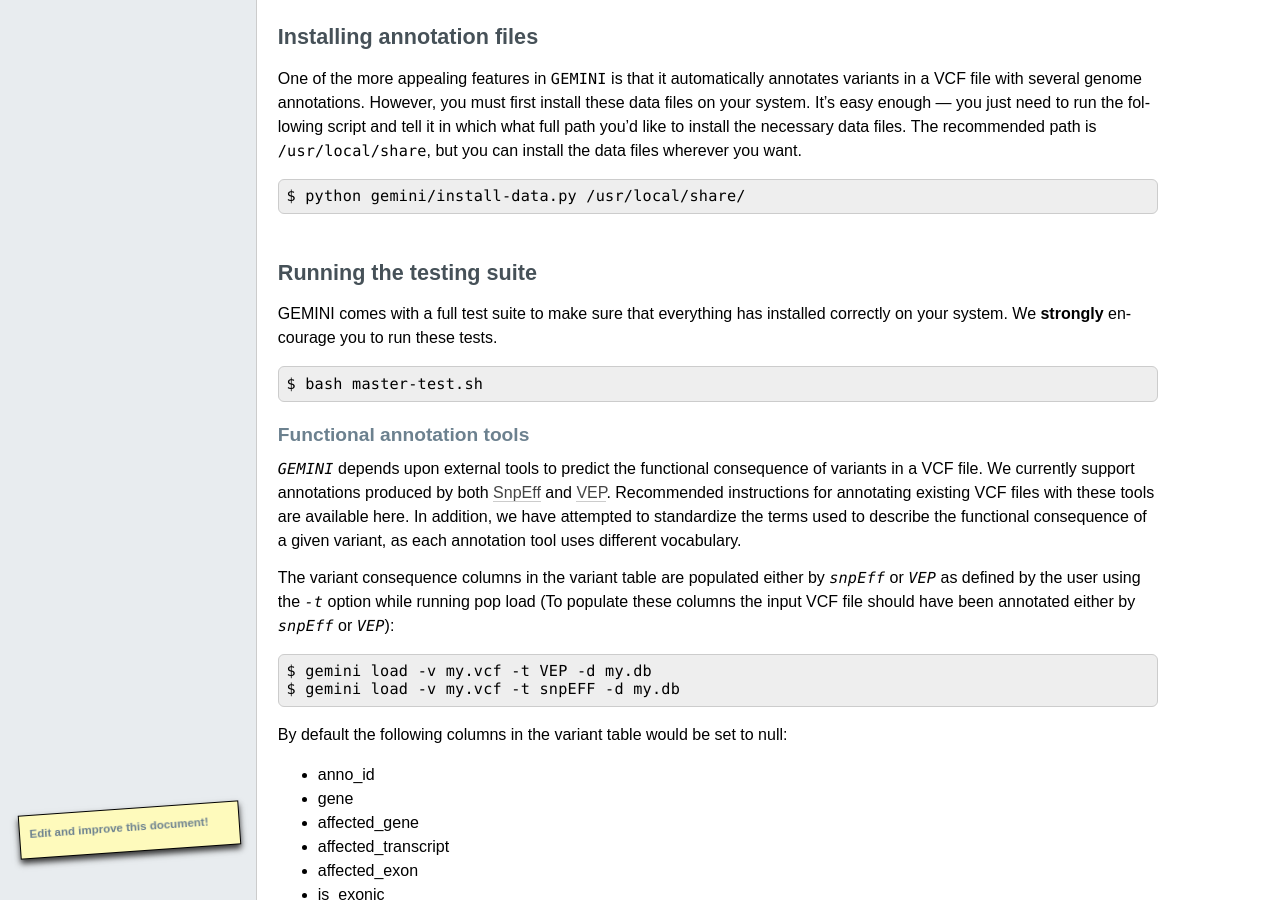
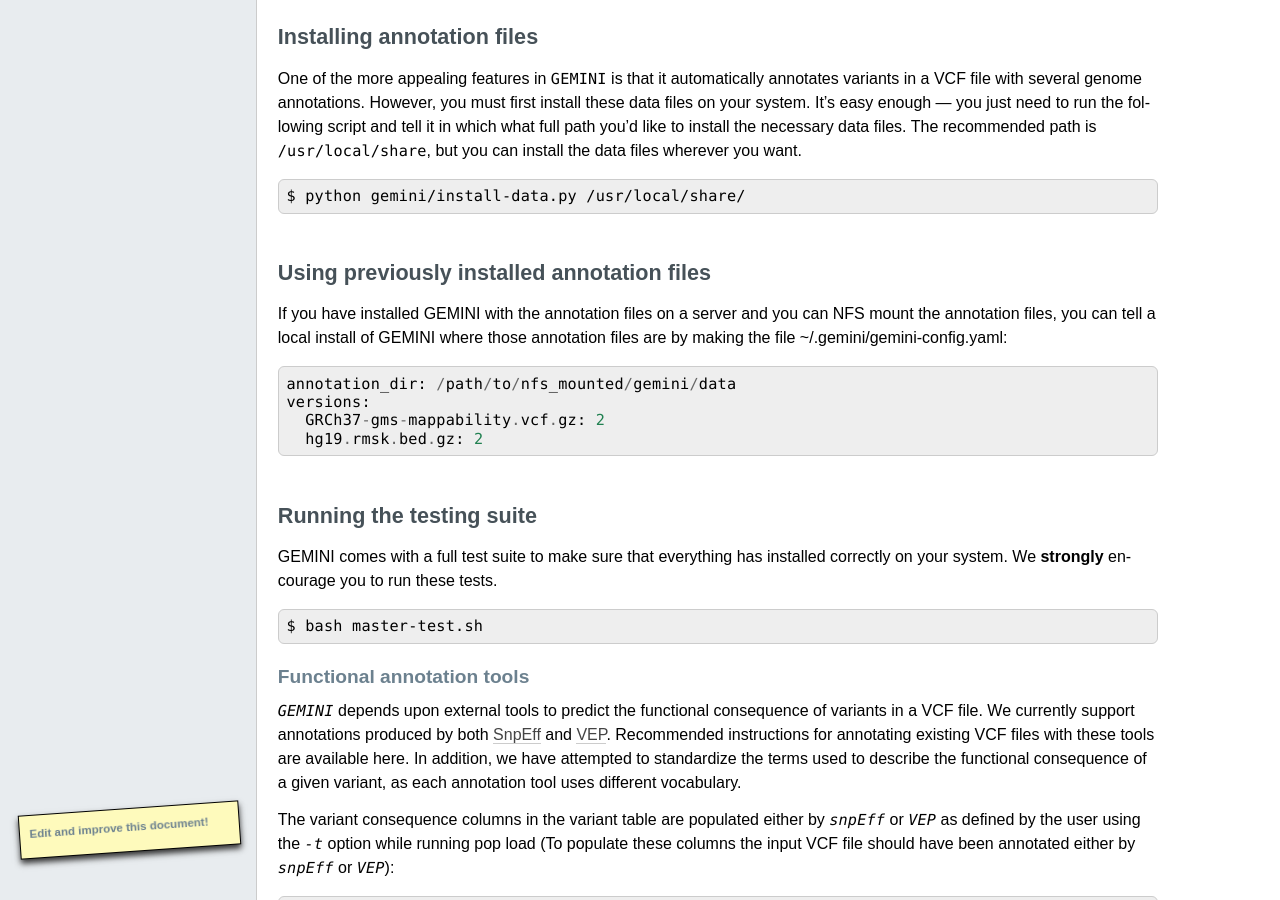
Before and after one commit to arq5x/gemini, a Sphinx documentation site: the page built from docs/content/installation.rst, in a window 1280 px wide and 900 px high, scrolled down 1942 px. Built offline with Sphinx 7.4.7, drawn with Linux system fonts in a browser that asks for light colours; formulas are drawn with MathJax 3; pages that are not in the unit, such as notebooks, are missing from menus; comment, search, counter and statistics services are not loaded; the version number is read from the project's files by our own code; some of the changed text lies outside the part shown.

Commit message:
Added how to manually create gemini-config.yaml
The use case is in the text.

```diff
--- a/docs/content/installation.rst
+++ b/docs/content/installation.rst
@@ -127,6 +127,16 @@
 
     $ python gemini/install-data.py /usr/local/share/
 
+Using previously installed annotation files
+===============================================================
+If you have installed GEMINI with the annotation files on a server and you can NFS mount
+the annotation files, you can tell a local install of GEMINI where those annotation files
+are by making the file ~/.gemini/gemini-config.yaml::
+
+	annotation_dir: /path/to/nfs_mounted/gemini/data
+	versions:
+  	  GRCh37-gms-mappability.vcf.gz: 2
+  	  hg19.rmsk.bed.gz: 2
 
 Running the testing suite
 ===========================
```
